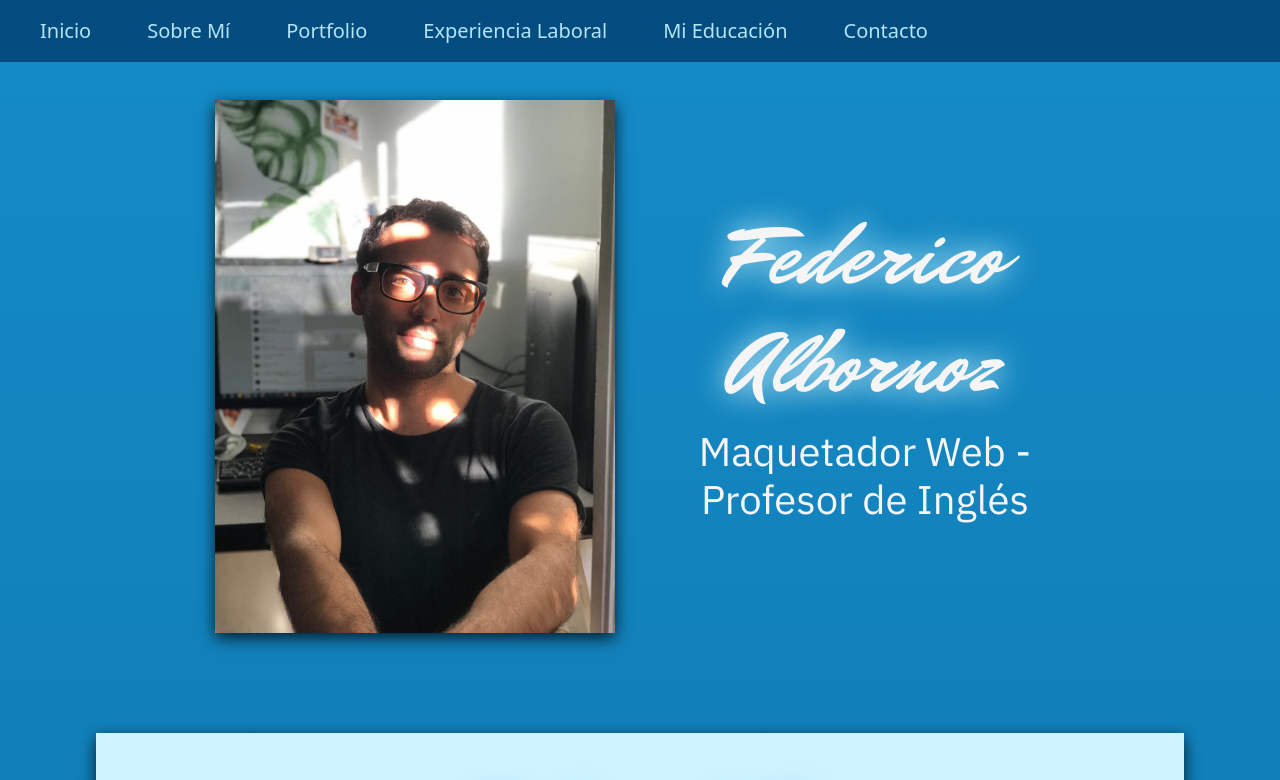
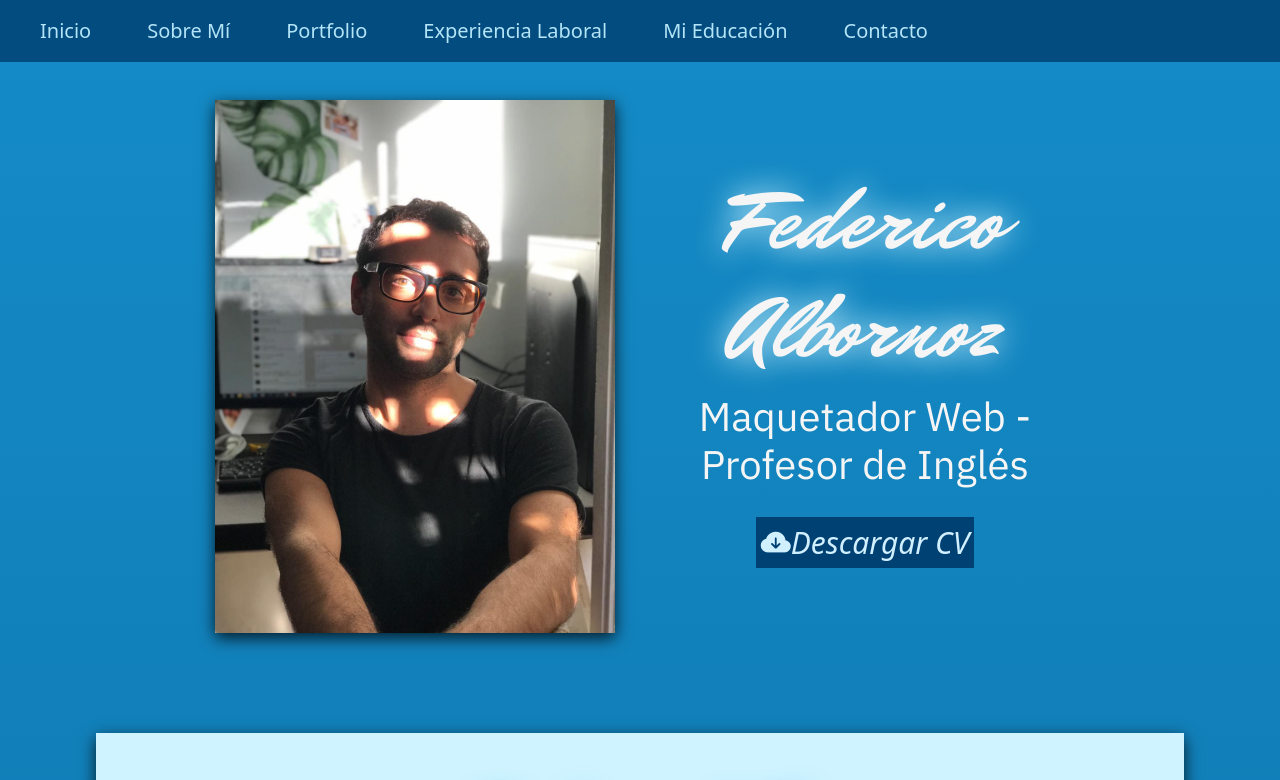
Before and after one commit to FedericoAlbornoz/Portfolio, a plain HTML site: page index.html in a window 1280 px wide. Shown: the top 780 px of the page. Drawn offline with nearby package versions, Linux system fonts and the light colour scheme.

Commit message:
Se añade CV descargable

```diff
--- a/index.html
+++ b/index.html
@@ -44,6 +44,9 @@
         <div>
             <h1>Federico Albornoz</h1>
             <h2>Maquetador Web - Profesor de Inglés</h2>
+            <div class="cv">
+                <a href="./Curriculum de Federico Albornoz.pdf" download="Curriculum Albornoz Federico"><i class="bi bi-cloud-arrow-down-fill">Descargar CV</i></a>
+            </div>
         </div>
     </section>
     <div id="sobre-mi" class="about-me" data-aos="zoom-in-up" data-aos-duration="1500">
--- a/style/main.scss
+++ b/style/main.scss
@@ -62,6 +62,18 @@ body {
                 font-size: 40px;
                 color: whitesmoke;
                 width: 100%;
+            }
+
+            .cv {
+                margin-top: 8%;
+                a {
+                    border: #cff4ff;
+                    background-color: #004173;
+                    color: #d1f0ff;
+                    padding: 5px;
+                    font-size: 30px;
+                    text-decoration: none;
+                }
             }
         }
     }
```
Also changed, not shown: img/imagen-2.jpg (deleted), img/imagen-3.jpg (deleted), img/imagen-4.gif (deleted), style/main.css, 1 other file.
